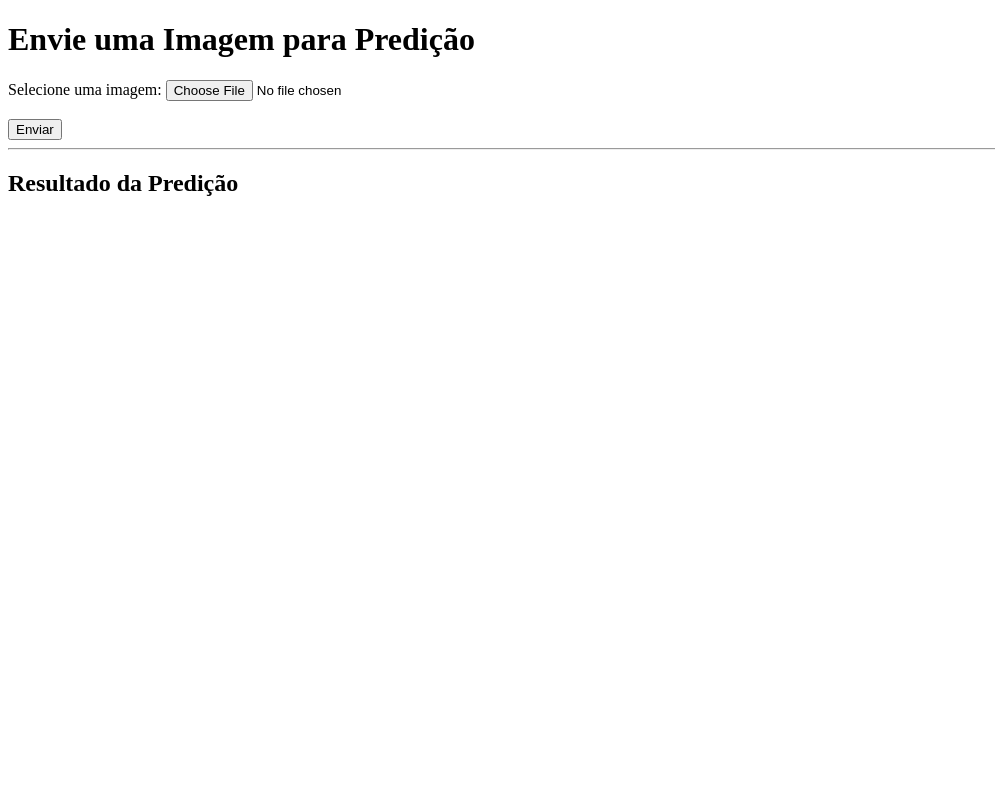
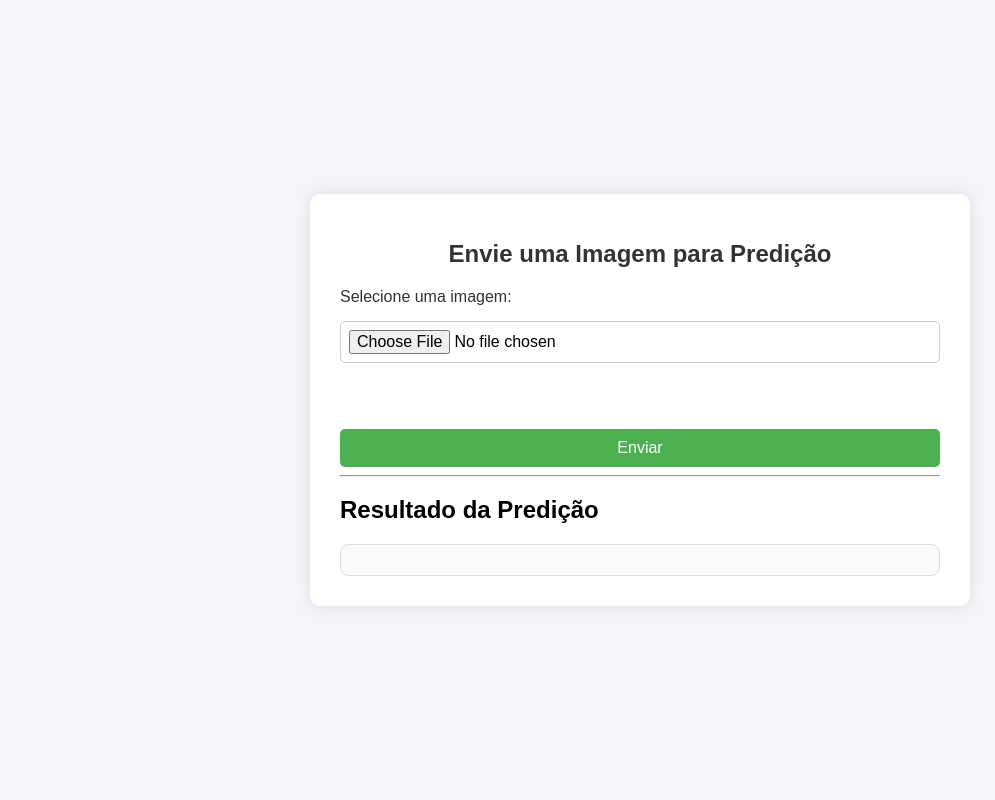
Before and after one commit to maryane-castro/tequila, a Flask app: page / in a window 1280 px wide. Shown: the whole page, without its empty margins (0-995 px from the left). Run offline with Flask 3, Linux system fonts and the light colour scheme.

Commit message:
update html js and css

```diff
--- a/api/app.py
+++ b/api/app.py
@@ -56,6 +56,9 @@ def predict():
         return jsonify({"error": "O arquivo enviado não é uma imagem válida"}), 400
 
     try:
+        # Salvar a imagem com seu nome original
+        original_filename = file.filename
+
         # Processa a imagem e realiza a predição
         image_path = process_image(file)
 
@@ -76,8 +79,9 @@ def predict():
         class_mapping = {"open": "aberta", "close": "fechada"}
         result_mapped = class_mapping.get(predicted_class, "desconhecida")
 
+        # Responde com o nome real da imagem e os dados de predição
         response = {
-            "image_name": os.path.basename(image_path),
+            "image_name": original_filename,  # Usando o nome real da imagem
             "prediction": result_mapped,
             "confidence": confidence
         }
@@ -95,6 +99,7 @@ def predict():
         if os.path.exists(image_path):
             os.remove(image_path)
 
+
 if __name__ == "__main__":
     # Usar a porta da variável de ambiente ou 5000 como padrão
     port = int(os.getenv("FLASK_PORT", 5000))
--- /dev/null
+++ b/api/static/styles.css
@@ -0,0 +1,134 @@
+/* Definir a fonte e o fundo da página */
+body {
+    font-family: Arial, sans-serif;
+    background-color: #f4f4f9;
+    margin: 0;
+    padding: 0;
+    display: flex;
+    justify-content: center;
+    align-items: center;
+    height: 100vh;
+}
+
+/* Container principal */
+.container {
+    background-color: white;
+    padding: 30px;
+    border-radius: 10px;
+    box-shadow: 0 0 15px rgba(0, 0, 0, 0.1);
+    width: 80%;
+    max-width: 600px;
+}
+
+/* Título */
+h1 {
+    color: #333;
+    font-size: 24px;
+    text-align: center;
+    margin-bottom: 20px;
+}
+
+/* Estilo do formulário */
+form {
+    display: flex;
+    flex-direction: column;
+    gap: 15px;
+}
+
+/* Estilo do label */
+label {
+    font-size: 16px;
+    color: #333;
+}
+
+/* Estilo do input file */
+input[type="file"] {
+    padding: 8px;
+    font-size: 16px;
+    border: 1px solid #ccc;
+    border-radius: 5px;
+}
+
+/* Estilo do botão */
+button {
+    padding: 10px 20px;
+    font-size: 16px;
+    color: white;
+    background-color: #4CAF50;
+    border: none;
+    border-radius: 5px;
+    cursor: pointer;
+    transition: background-color 0.3s;
+}
+
+button:hover {
+    background-color: #45a049;
+}
+
+/* Estilo da área de resultado */
+#result {
+    background-color: #f9f9f9;
+    padding: 15px;
+    border-radius: 8px;
+    border: 1px solid #ddd;
+    margin-top: 20px;
+}
+
+/* Estilo dos resultados */
+#result strong {
+    font-size: 18px;
+    color: #333;
+}
+
+#result p {
+    margin: 5px 0;
+    font-size: 16px;
+    color: #555;
+}
+
+/* Adicionando a barra de carregamento */
+#loading {
+    width: 100%;
+    background-color: #f3f3f3;
+    height: 20px;
+    display: none;
+    margin-top: 20px;
+    border-radius: 5px;
+}
+
+.loading-progress {
+    width: 0%;
+    height: 100%;
+    background-color: #4CAF50;
+    border-radius: 5px;
+    animation: loadingAnimation 2s infinite;
+}
+
+@keyframes loadingAnimation {
+    0% {
+        width: 0%;
+    }
+    50% {
+        width: 50%;
+    }
+    100% {
+        width: 100%;
+    }
+}
+
+
+
+/* Responsividade para telas pequenas */
+@media (max-width: 600px) {
+    .container {
+        width: 90%;
+    }
+
+    h1 {
+        font-size: 20px;
+    }
+
+    input[type="file"], button {
+        font-size: 14px;
+    }
+}
--- a/api/templates/index.html
+++ b/api/templates/index.html
@@ -4,8 +4,11 @@
     <meta charset="UTF-8">
     <meta name="viewport" content="width=device-width, initial-scale=1.0">
     <title>Upload de Imagem</title>
+    <!-- Link para o arquivo CSS -->
+    <link rel="stylesheet" href="../static/styles.css">
 </head>
 <body>
+    <div class="container">
         <h1>Envie uma Imagem para Predição</h1>
         <form id="upload-form" action="#" method="POST" enctype="multipart/form-data">
             <label for="image">Selecione uma imagem:</label>
@@ -20,18 +23,31 @@
             <!-- Resultado da predição será exibido aqui -->
         </div>
 
+        <!-- Barra de carregamento -->
+        <div id="loading" class="loading-bar">
+            <div class="loading-progress"></div>
+        </div>
+    </div>
+
     <script>
         const backendUrl = window.location.origin;  // automaticamente o domínio + a porta
 
         document.querySelector('#upload-form').addEventListener('submit', function(event) {
             event.preventDefault();
             let formData = new FormData(this);
+
+            // Exibir a barra de carregamento
+            document.getElementById('loading').style.display = 'block';
+
             fetch(`${backendUrl}/predict`, {
                 method: 'POST',
                 body: formData
             })
             .then(response => response.json())
             .then(data => {
+                // Esconder a barra de carregamento
+                document.getElementById('loading').style.display = 'none';
+
                 if (data.error) {
                     document.getElementById('result').innerHTML = 'Erro: ' + data.error;
                 } else {
@@ -43,6 +59,7 @@
                 }
             })
             .catch(error => {
+                document.getElementById('loading').style.display = 'none';
                 document.getElementById('result').innerHTML = 'Erro ao enviar a imagem: ' + error;
             });
         });
```
Lines whose indentation alone changed are shown as unchanged.
